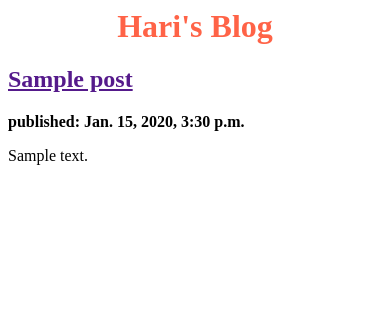
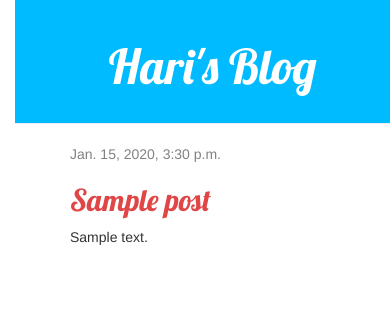
Before and after one commit to SrihariK97/my-first-blog, a Django app: page / in a window 390 px wide. Shown: the top 316 px of the page. Run offline with Django 3.2, Linux system fonts and the light colour scheme; tables that the repository leaves empty hold one stand-in row (values such as "Sample post"); some libraries are stand-ins or nearby versions.

Commit message:
Added view and template for detailed blog post as well as CSS for the site.

```diff
--- /dev/null
+++ b/blog/static/css/blog.css
@@ -0,0 +1,57 @@
+
+h1 a, h2 a {
+    color: #f2883d;
+    font-family: 'Lobster';
+}
+
+body {
+    padding-left: 15px;
+}
+
+.page-header {
+    text-align: center;
+    background-color: #00bbff;
+    margin-top: 0;
+    padding: 20px 20px 20px 40px;
+}
+
+.page-header h1, .page-header h1 a, .page-header h1 a:visited, .page-header h1 a:active {
+    color: #ffffff;
+    font-size: 36pt;
+    text-decoration: none;
+}
+
+.content {
+    margin-left: 40px;
+}
+
+h1, h2, h3, h4 {
+    font-family: 'Lobster', cursive;
+}
+
+.date {
+    color: #828282;
+}
+
+.save {
+    float: right;
+}
+
+.post-form textarea, .post-form input {
+    width: 100%;
+}
+
+.top-menu, .top-menu:hover, .top-menu:visited {
+    color: #ffffff;
+    float: right;
+    font-size: 26pt;
+    margin-right: 20px;
+}
+
+.post {
+    margin-bottom: 70px;
+}
+
+.post h2 a, .post h2 a:visited {
+    color: #e04646;
+}
--- /dev/null
+++ b/blog/templates/blog/base.html
@@ -0,0 +1,23 @@
+{% load static %}
+<html>
+    <head>
+        <title>Hari's blog</title>
+        <link rel="stylesheet" href="//maxcdn.bootstrapcdn.com/bootstrap/3.2.0/css/bootstrap.min.css">
+        <link rel="stylesheet" href="//maxcdn.bootstrapcdn.com/bootstrap/3.2.0/css/bootstrap-theme.min.css">
+        <link rel="stylesheet" href="{% static 'css/blog.css' %}">
+        <link href="//fonts.googleapis.com/css?family=Lobster&subset=latin,latin-ext" rel="stylesheet" type="text/css">
+    </head>
+    <body>
+        <div class="page-header">
+            <h1><a href="/">Hari's Blog</a></h1>
+        </div>
+        <div class="content container">
+            <div class="row">
+                <div class="col-md-8">
+                {% block content %}
+                {% endblock %}
+                </div>
+            </div>
+        </div>
+    </body>
+</html>
--- a/blog/templates/blog/post_list.html
+++ b/blog/templates/blog/post_list.html
@@ -1,18 +1,13 @@
-<html>
-    <head>
-        <title>Hari's blog</title>
-    </head>
-    <body>
-            <center><h1 style="color:tomato">Hari's Blog</h1></center>
+{% extends 'blog/base.html' %}
 
-        {% for post in posts %}
-            <div>
-
-                <h2><a href="">{{ post.title }}</a></h2>
-                <p><b>published: {{ post.published_date }}</b></p>
-                <p>{{ post.text|linebreaksbr }}</p>
+{% block content %}
+    {% for post in posts %}
+        <div class="post">
+            <div class="date">
+                {{ post.published_date }}
             </div>
-        {% endfor %}
-
-    </body>
-</html>
+            <h2><a href="{% url 'post_detail' pk=post.pk %}">{{ post.title }}</a></h2>
+            <p>{{ post.text|linebreaksbr }}</p>
+        </div>
+    {% endfor %}
+{% endblock %}
--- a/blog/urls.py
+++ b/blog/urls.py
@@ -2,4 +2,5 @@ from django.urls import path
 from . import views
 urlpatterns = [
     path('', views.post_list, name='post_list'),
+    path('post/<int:pk>/', views.post_detail, name='post_detail'),
 ]
--- a/blog/views.py
+++ b/blog/views.py
@@ -3,8 +3,14 @@
 from django.shortcuts import render
 from .models import Post
 from django.utils import timezone
+from django.shortcuts import render, get_object_or_404
 
 
 def post_list(request):
     posts=Post.objects.filter(published_date__lte=timezone.now()).order_by('published_date')
     return render(request, 'blog/post_list.html', {'posts':posts})
+
+
+def post_detail(request, pk):
+    post = get_object_or_404(Post, pk=pk)
+    return render(request, 'blog/post_detail.html', {'post': post})
```
Also changed, not shown: blog/templates/blog/post_detail.html (added, +13 -0 lines).
